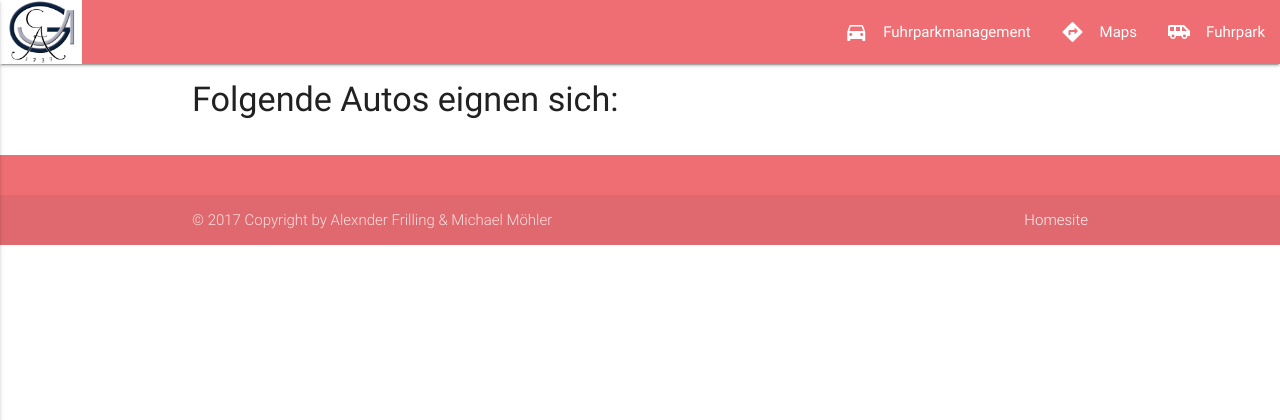
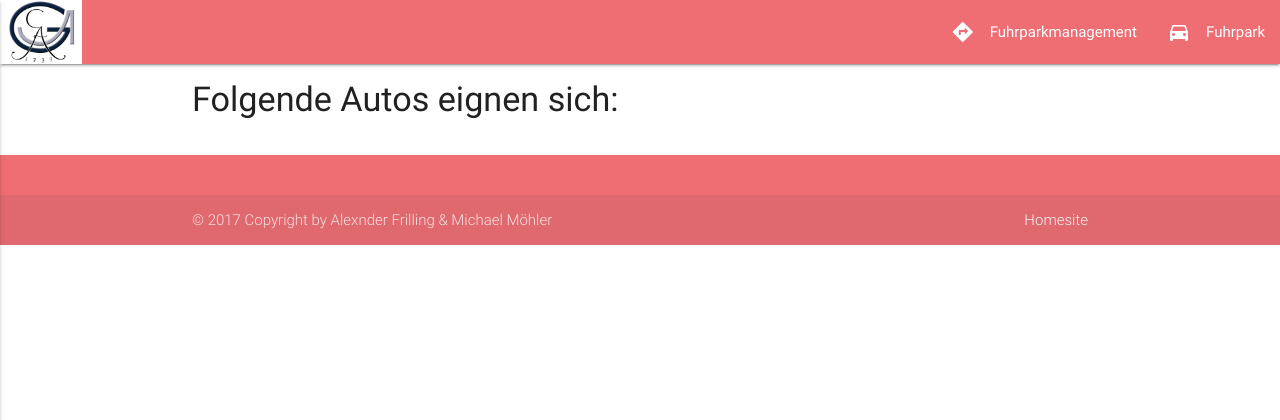
Before and after one commit to flidde/Fuhrparkmanagement, a PHP site: page /evaluation.view.php?von=1 in a window 1280 px wide. Shown: the top 420 px of the page. Run offline with PHP 8.4, Linux system fonts and the light colour scheme; data that the repository does not hold is empty.

Commit message:
navbar change icon and delte "maps" Add Hin und rückweg feature

```diff
--- a/evaluation.view.php
+++ b/evaluation.view.php
@@ -33,7 +33,7 @@
                     $text = $element->distance->value;
                 }
             }
-            echo "<p>".$text . "</p>\n";
+            echo "<p>Hin und zurück:".$text *2 . "</p>\n";
             $cars = (new Api)->getCars($min);
             //$cars = getCars($_GET["km"]);
             if ($cars === -1) {
--- a/fragments/navbar.html
+++ b/fragments/navbar.html
@@ -3,9 +3,8 @@
 		<a href="/" class="brand-logo"><img id="logo-img" class="responsive-img" src="/img/logo_druck.png"></a>
 		<a href="#" data-activates="mobile-demo" class="button-collapse"><i class="material-icons">menu</i></a>
 		<ul class="right hide-on-med-and-down">
-			<li><a href="/pages/main.php"><i class="material-icons left">directions_car</i>Fuhrparkmanagement</a></li>
-			<li><a href="/pages/maps.php"><i class="material-icons left">directions</i>Maps</a></li>
-			<li><a href="/pages/fuhrpark.php"><i class="material-icons left">airport_shuttle</i>Fuhrpark</a></li>
+			<li><a href="/pages/main.php"><i class="material-icons left">directions</i>Fuhrparkmanagement</a></li>
+			<li><a href="/pages/fuhrpark.php"><i class="material-icons left">directions_car</i>Fuhrpark</a></li>
 		</ul>
 		<ul class="side-nav" id="mobile-demo">
 			<li><a href="/pages/main.php"><i class="material-icons">directions</i>Fuhrparkmanagement</a></li>
```
